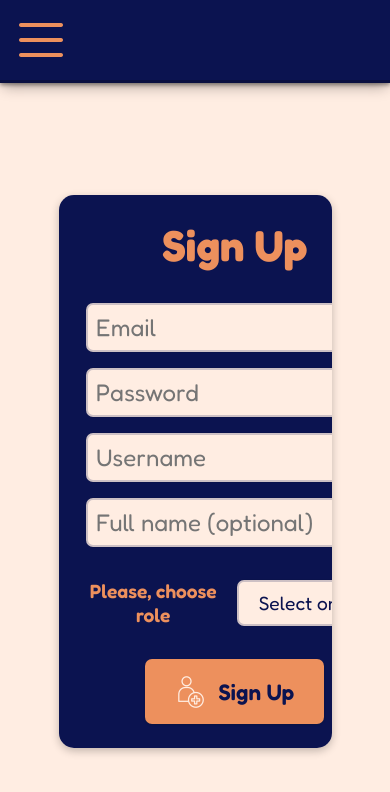
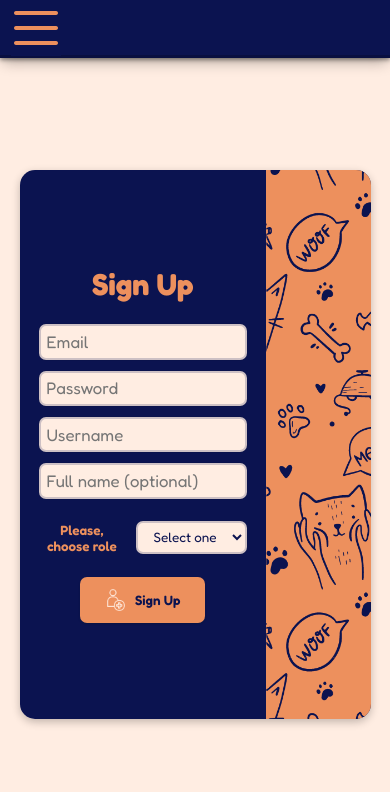
Before and after one commit to KseniiaErnest/Adopt-A-Cat-client, a React (Create React App) app: page /signup in a window 390 px wide. Shown: the top 792 px of the page. Built offline with nearby package versions, Linux system fonts and the light colour scheme; no server answers.

Commit message:
Updated CSS for mobile

```diff
--- a/src/App.css
+++ b/src/App.css
@@ -949,7 +949,7 @@ font-weight: 500;
 @media all and (max-width: 96em) {
 
   .home-container {
-    height: 91.5vh;
+    height: 90.1vh;
   }
 
   .home-text-box {
@@ -984,6 +984,10 @@ font-weight: 500;
 
   .cats-photo--gallery {
     column-count: 3;
+  }
+
+  .btn--signup {
+    font-size: 1.2rem;
   }
 
 }
@@ -1064,6 +1068,15 @@ font-weight: 500;
 }
 
 @media all and (max-width: 50em) {
+  html {
+    font-size: 90%;
+  }
+
+  .home-container {
+    height: 91.2vh;
+  }
+
+
   .home-text-box {
     width: 85%;
     margin-top: 4rem;
@@ -1089,37 +1102,67 @@ font-weight: 500;
     width: 97%;
       }
 
+      .sign-up--grid {
+        width: 90vw;
+        margin-top: 8rem;
       }
 
-
-/* @media only screen and (max-width: 1024px) {
-  header .nav-btn {
-		display: block;
-		opacity: 1;
 }
 
-  header .navbar-container {
-		position: fixed;
-		top: -100vh;
-		left: 0;
-		height: 100%;
-		width: 100%;
+@media all and (max-width: 40em) {
+  html {
+    font-size: 80%;
+  }
+
+  .home-container {
+    height: 92.3vh;
+  }
+
+  .sign-up--grid {
+    height: 65vh;
+  }
+
+  .signup-container {
     display: flex;
     flex-direction: column;
     align-items: center;
     justify-content: center;
-		gap: 1.5rem;
-		background-color: #0b135046;
-		transition: 1s;
   }
 
-  header .responsive_nav {
-		transform: translateY(100vh);
+  .margin--top {
+    padding-top: 5rem;
   }
 
-  .navbar-container .nav-close-btn {
-		position: absolute;
-		top: 2rem;
-		right: 2rem;
 }
-} */
+
+@media all and (max-width: 30em) {
+  html {
+    font-size: 70%;
+  }
+
+  .home-container {
+    height: 93.1vh;
+  }
+
+  .sign-up--grid {
+    margin-top: 10rem;
+  }
+
+   .icon-direction {
+    width: 4rem;
+    height: 4rem;
+  }
+
+  .section {
+    padding: 4rem 0;
+  }
+
+  .big-container {
+    padding-top: 2.5rem ;
+  }
+
+  .margin--top {
+    padding-top: 7rem;
+  }
+
+}
```
Lines whose indentation alone changed are shown as unchanged.
